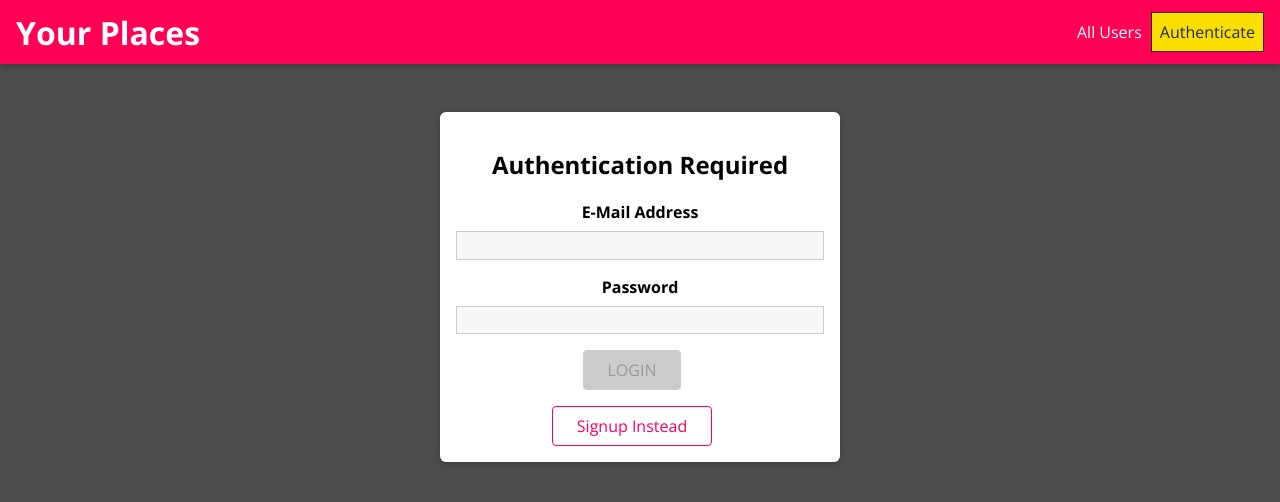
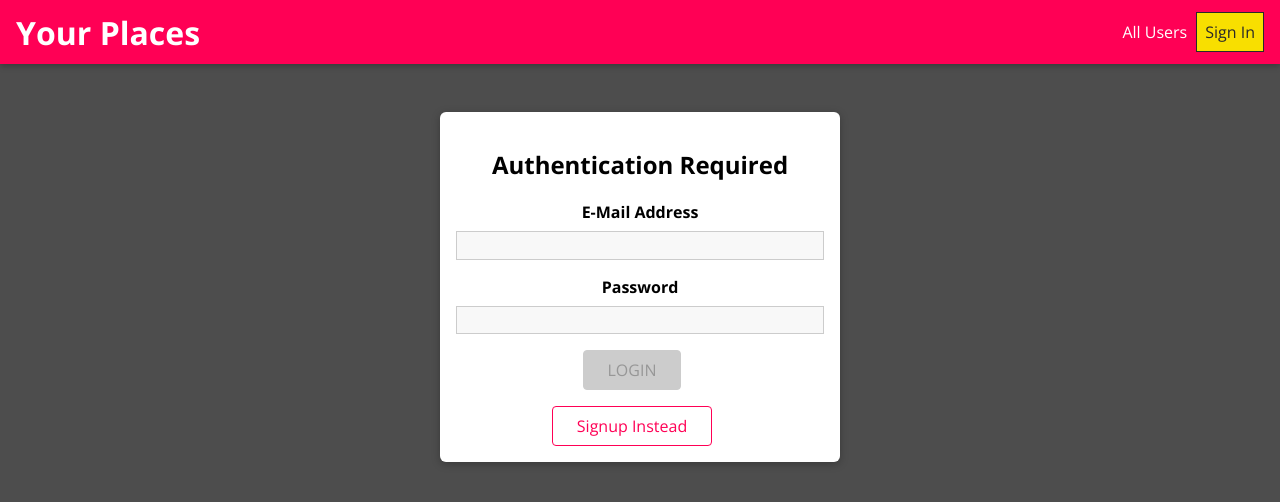
Before and after one commit to BillalPatel/places-project-frontend, a React (Create React App) app: page /auth in a window 1280 px wide. Shown: the top 502 px of the page. Built offline with nearby package versions, Linux system fonts and the light colour scheme; the HTML template or start-up script is replaced by a standard one.

Commit message:
Updated nav link text

```diff
--- a/src/shared/components/Navigation/NavLinks.js
+++ b/src/shared/components/Navigation/NavLinks.js
@@ -24,7 +24,7 @@ const NavLinks = () => {
       )}
       {!auth.isLoggedIn && (
       <NavLink to="/auth">
-        Authenticate
+        Sign In
       </NavLink>
       )}
       {auth.isLoggedIn && (
```
